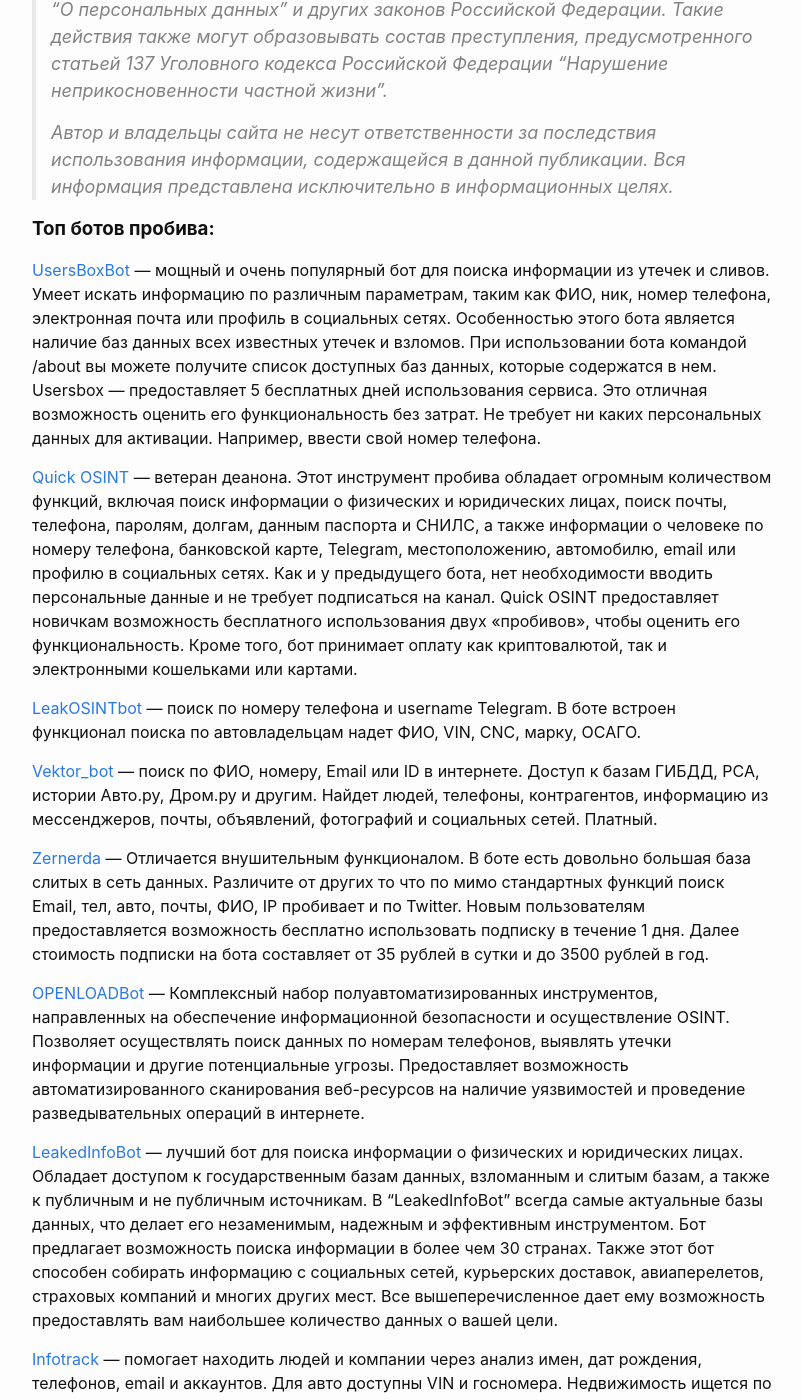
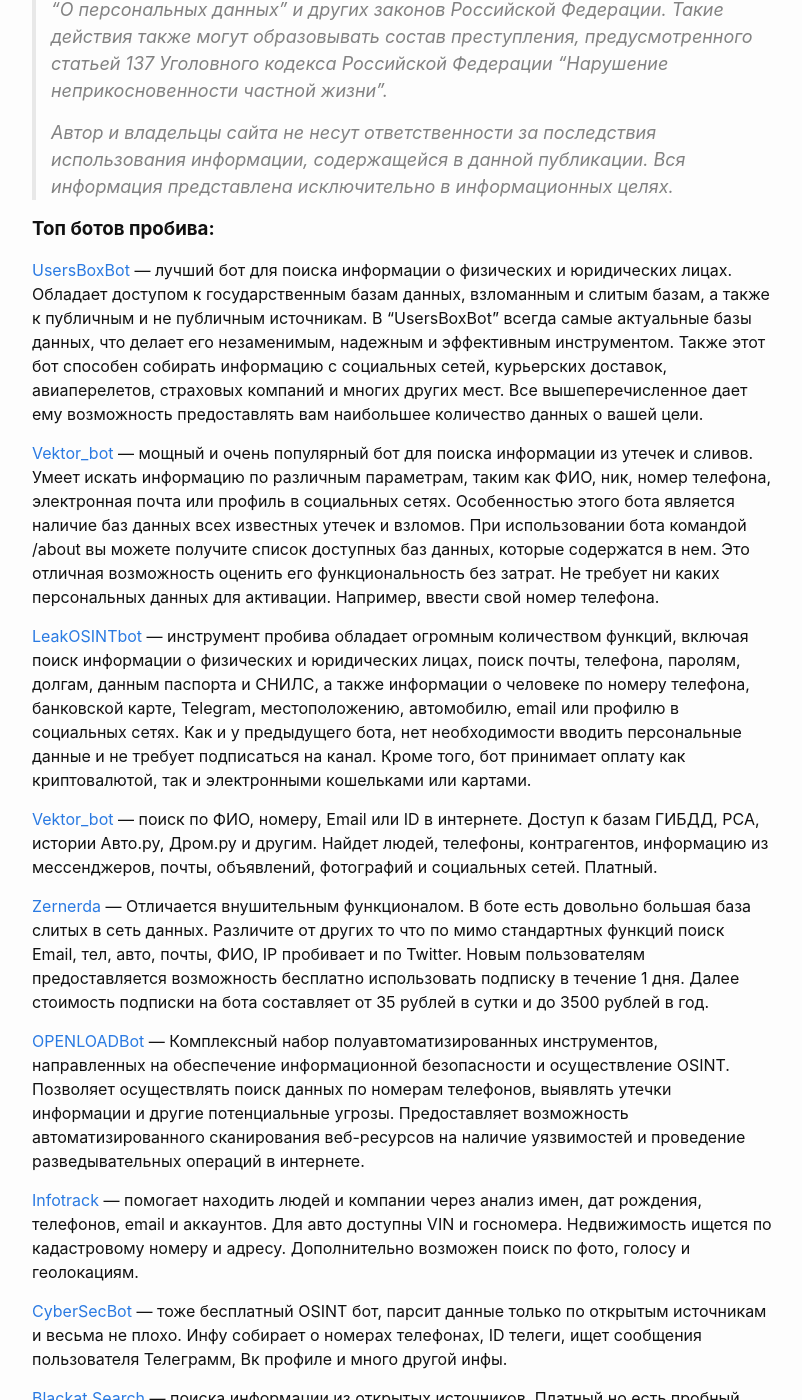
Before and after one commit to banana0day/banana0day, a Jekyll site: the page built from index.md, in a window 1280 px wide and 1400 px high, scrolled down 743 px. Shown: the whole window, without its empty margins (238-1040 px from the left). Built offline with Jekyll 4.4.1, drawn with Linux system fonts in a browser that asks for light colours; some of the changed text lies outside the part shown.

Commit message:
Update index.md

```diff
--- a/index.md
+++ b/index.md
@@ -16,11 +16,11 @@ last_modified_at: 2025-03-30
 
 ### **Топ ботов пробива:**
 
-[UsersBoxBot](/usersbox/) — мощный и очень популярный бот для поиска информации из утечек и сливов. Умеет искать информацию по различным параметрам, таким как ФИО, ник, номер телефона, электронная почта или профиль в социальных сетях. Особенностью этого бота является наличие баз данных всех известных утечек и взломов. При использовании бота командой /about вы можете получите список доступных баз данных, которые содержатся в нем. Usersbox — предоставляет 5 бесплатных дней использования сервиса. Это отличная возможность оценить его функциональность без затрат. Не требует ни каких персональных данных для активации. Например, ввести свой номер телефона.
+[UsersBoxBot](/usersbox/) — лучший бот для поиска информации о физических и юридических лицах. Обладает доступом к государственным базам данных, взломанным и слитым базам, а также к публичным и не публичным источникам. В “UsersBoxBot” всегда самые актуальные базы данных, что делает его незаменимым, надежным и эффективным инструментом. Также этот бот способен собирать информацию с социальных сетей, курьерских доставок, авиаперелетов, страховых компаний и многих других мест. Все вышеперечисленное дает ему возможность предоставлять вам наибольшее количество данных о вашей цели.
 
-[Quick OSINT](/quick-osin/) — ветеран деанона. Этот инструмент пробива обладает огромным количеством функций, включая поиск информации о физических и юридических лицах, поиск почты, телефона, паролям, долгам, данным паспорта и СНИЛС, а также информации о человеке по номеру телефона, банковской карте, Telegram, местоположению, автомобилю, email или профилю в социальных сетях. Как и у предыдущего бота, нет необходимости вводить персональные данные и не требует подписаться на канал. Quick OSINT предоставляет новичкам возможность бесплатного использования двух «пробивов», чтобы оценить его функциональность. Кроме того, бот принимает оплату как криптовалютой, так и электронными кошельками или картами.
+[Vektor_bot](/VektorBot/) — мощный и очень популярный бот для поиска информации из утечек и сливов. Умеет искать информацию по различным параметрам, таким как ФИО, ник, номер телефона, электронная почта или профиль в социальных сетях. Особенностью этого бота является наличие баз данных всех известных утечек и взломов. При использовании бота командой /about вы можете получите список доступных баз данных, которые содержатся в нем. Это отличная возможность оценить его функциональность без затрат. Не требует ни каких персональных данных для активации. Например, ввести свой номер телефона.
 
-[LeakOSINTbot](/LeakOSINT/) — поиск по номеру телефона и username Telegram. В боте встроен функционал поиска по автовладельцам надет ФИО, VIN, CNC, марку, ОСАГО.
+[LeakOSINTbot](/LeakOSINT/) — инструмент пробива обладает огромным количеством функций, включая поиск информации о физических и юридических лицах, поиск почты, телефона, паролям, долгам, данным паспорта и СНИЛС, а также информации о человеке по номеру телефона, банковской карте, Telegram, местоположению, автомобилю, email или профилю в социальных сетях. Как и у предыдущего бота, нет необходимости вводить персональные данные и не требует подписаться на канал. Кроме того, бот принимает оплату как криптовалютой, так и электронными кошельками или картами.
 
 [Vektor_bot](/VektorBot/) — поиск по ФИО, номеру, Email или ID в интернете. Доступ к базам ГИБДД, РСА, истории Авто.ру, Дром.ру и другим. Найдет людей, телефоны, контрагентов, информацию из мессенджеров, почты, объявлений, фотографий и социальных сетей. Платный.
 
@@ -28,15 +28,13 @@ last_modified_at: 2025-03-30
 
 [OPENLOADBot](/OpenLoad/) — Комплексный набор полуавтоматизированных инструментов, направленных на обеспечение информационной безопасности и осуществление OSINT. Позволяет осуществлять поиск данных по номерам телефонов, выявлять утечки информации и другие потенциальные угрозы. Предоставляет возможность автоматизированного сканирования веб-ресурсов на наличие уязвимостей и проведение разведывательных операций в интернете.
 
-[LeakedInfoBot](/leakedinfobot/) — лучший бот для поиска информации о физических и юридических лицах. Обладает доступом к государственным базам данных, взломанным и слитым базам, а также к публичным и не публичным источникам. В “LeakedInfoBot” всегда самые актуальные базы данных, что делает его незаменимым, надежным и эффективным инструментом. Бот предлагает возможность поиска информации в более чем 30 странах. Также этот бот способен собирать информацию с социальных сетей, курьерских доставок, авиаперелетов, страховых компаний и многих других мест. Все вышеперечисленное дает ему возможность предоставлять вам наибольшее количество данных о вашей цели.
-
 [Infotrack](/ITPInfotrack/) — помогает находить людей и компании через анализ имен, дат рождения, телефонов, email и аккаунтов. Для авто доступны VIN и госномера. Недвижимость ищется по кадастровому номеру и адресу. Дополнительно возможен поиск по фото, голосу и геолокациям.
 
 [CyberSecBot](/CyberSecBot/) — тоже бесплатный OSINT бот, парсит данные только по открытым источникам и весьма не плохо. Инфу собирает о номерах телефонах, ID телеги, ищет сообщения пользователя Телеграмм, Вк профиле и много другой инфы.
 
-[Blackat Search](https://bit.ly/3ZwLlSl) — поиска информации из открытых источников. Платный но есть пробный период 30 часов.
+[Blackat Search](/blackat-search/) — поиска информации из открытых источников. Платный но есть пробный период 30 часов.
 
-[HimeraSearch](https://search_himersbot.t.me/) — работает как с открытыми источниками информации OSINT, так и с закрытыми HUMINT (выкупленными конфиденциальными). Узнает подробную информацию о номере телефона, электронной почте, авто, справочная информация о человеке (кто продает вам авто или сдает квартиру например), судебные тяжбы, по фото найдет всю доступную информацию. Химера проверяет как физических, так и юридических лиц.
+[HimeraSearch](/HimeraSearch/) — работает как с открытыми источниками информации OSINT, так и с закрытыми HUMINT (выкупленными конфиденциальными). Узнает подробную информацию о номере телефона, электронной почте, авто, справочная информация о человеке (кто продает вам авто или сдает квартиру например), судебные тяжбы, по фото найдет всю доступную информацию. Химера проверяет как физических, так и юридических лиц.
 
 [Maigret OSINT bot](https://osint_maigret_bot.t.me/) — Проверка username. Maigret проверяет наличие зарегистрированного пользователя с конкретным никнеймом среди 1366 различных сайтов. За основу был взят инструмент Sherlock, который создатель бота начал развивать.
 
```
Also changed, not shown: other parts of index.md (+2 -0 lines).
